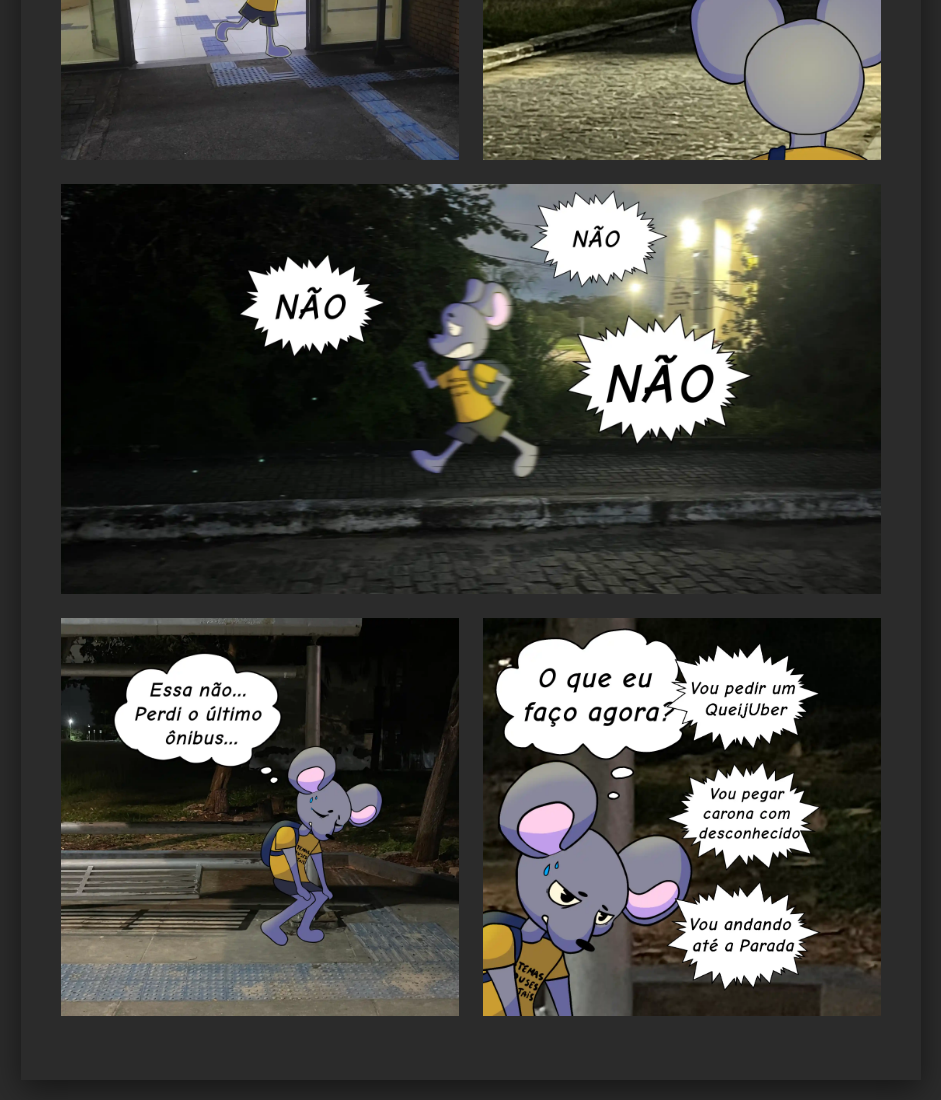
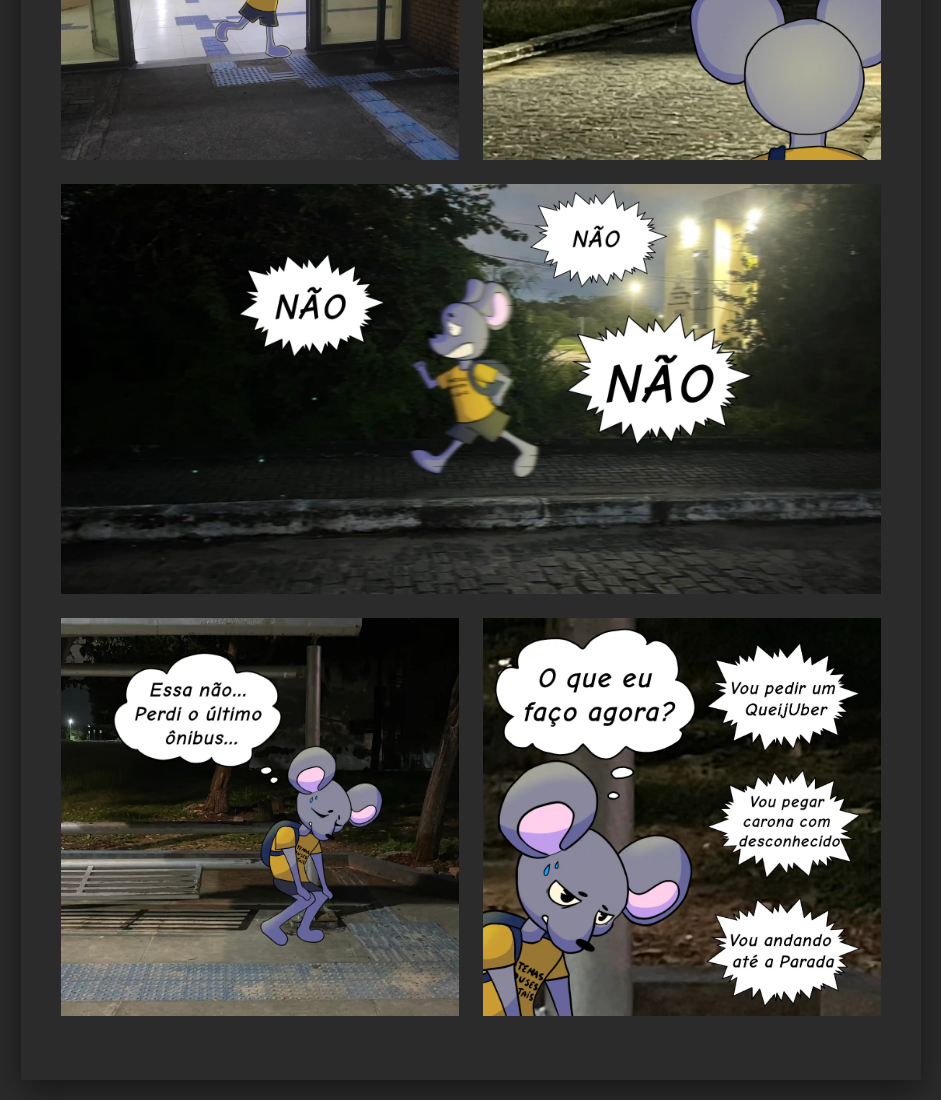
Before and after one commit to willerribb/ratilson, a website: page index.html in a window 1280 px wide. Shown: the part 778-1878 px from the top of the page, without its empty margins (169-1110 px from the left). Drawn offline with Linux system fonts and the light colour scheme.

Commit message:
Refactor CSS styles for comic layout and buttons

```diff
--- a/style.css
+++ b/style.css
@@ -64,7 +64,7 @@ body {
 
 .opt-btn {
     position: absolute;
-    right: 2%; /* Puxei um pouquinho mais para a direita para dar espaço */
+    right: -8%; /* Puxei um pouquinho mais para a direita para dar espaço */
     width: 52%; /* Aumentamos o tamanho! Antes estava 40% */
     background: none;
     border: none;
@@ -79,8 +79,8 @@ body {
 
 /* Posicionamento mais espremido para caber todo mundo */
 .opt-1 { top: 6%; }
-.opt-2 { top: 36%; }
-.opt-3 { top: 66%; }
+.opt-2 { top: 38%; }
+.opt-3 { top: 70%; }
 
 /* --- INTERAÇÃO DO BRAÇO (TRILHA MEDO) --- */
 #braco-personagem {
```
